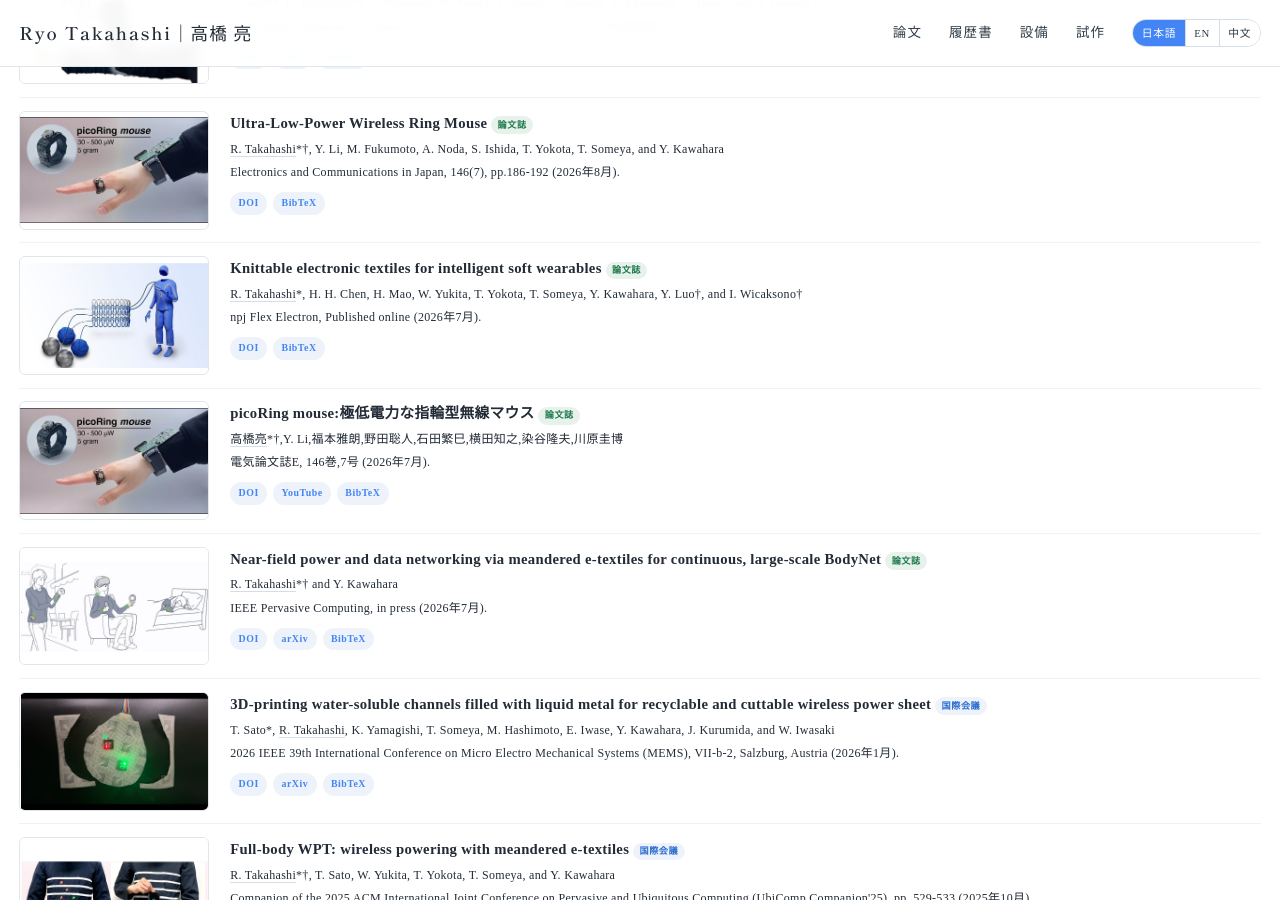
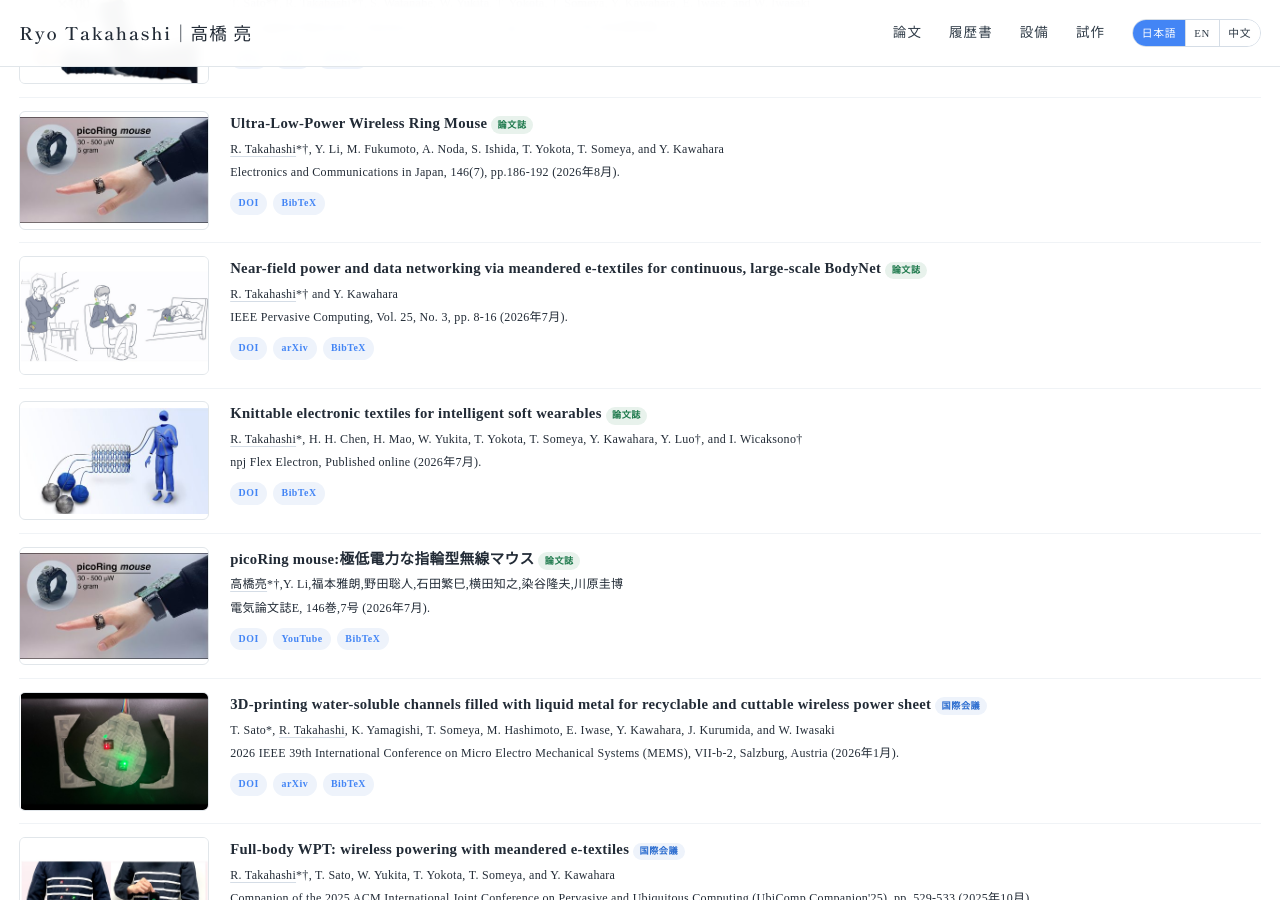
Before and after one commit to takahashiryo/takahashiryo.github.io, a Jekyll site: the page built from _pages/ja.html, in a window 1280 px wide and 900 px high, scrolled down 2548 px. Built offline with Jekyll 4.4.1, drawn with Linux system fonts in a browser that asks for light colours; part of the change alters nothing that is shown; some of the changed text lies outside the part shown.

Commit message:
Pervasive Computing 論文の掲載情報を反映（Vol. 25, No. 3, pp. 8-16）
IEEE Xplore 掲載（2026-07-27）に合わせて in press を巻号ページに置き換え、
BibTeX も Crossref から volume/number/pages 入りで再取得。

Co-Authored-By: Claude Fable 5.1 <noreply@anthropic.com>

```diff
--- a/_data/bibtex.yml
+++ b/_data/bibtex.yml
@@ -99,6 +99,21 @@
     year = {2026},
     month = aug
   }
+"Near-field power and data networking via meandered e-textiles for continuous, large-scale BodyNet": |-
+  @article{Takahashi_2026,
+    title={Near-Field Power and Data Networking via Meandered E-Textiles for Continuous, Large-Scale BodyNet},
+    volume={25},
+    ISSN={1558-2590},
+    url={http://dx.doi.org/10.1109/MPRV.2026.3712563},
+    DOI={10.1109/mprv.2026.3712563},
+    number={3},
+    journal={IEEE Pervasive Computing},
+    publisher={Institute of Electrical and Electronics Engineers (IEEE)},
+    author={Takahashi, Ryo and Kawahara, Yoshihiro},
+    year={2026},
+    month=July,
+    pages={8–16}
+  }
 "Knittable electronic textiles for intelligent soft wearables": |-
   @article{Takahashi_2026,
     title={Knittable electronic textiles for intelligent soft wearables},
@@ -125,18 +140,6 @@
     year={2026},
     month=July,
     pages={186–192}
-  }
-"Near-field power and data networking via meandered e-textiles for continuous, large-scale BodyNet": |-
-  @article{Takahashi_2026,
-    title={Near-Field Power and Data Networking via Meandered E-Textiles for Continuous, Large-Scale BodyNet},
-    ISSN={1558-2590},
-    url={http://dx.doi.org/10.1109/MPRV.2026.3712563},
-    DOI={10.1109/mprv.2026.3712563},
-    journal={IEEE Pervasive Computing},
-    publisher={Institute of Electrical and Electronics Engineers (IEEE)},
-    author={Takahashi, Ryo and Kawahara, Yoshihiro},
-    year={2026},
-    pages={1–9}
   }
 "ヒトの周りでの安全・大面積・W級の服型無線給電ネットワーク": |-
   @article{高橋2026w,
--- a/_data/publications.csv
+++ b/_data/publications.csv
@@ -8,9 +8,9 @@
 "2026","09","","journal","T. Sato*†, R. Takahashi*†, S. Watanabe, W. Yukita, T. Yokota, T. Someya, Y. Kawahara, E. Iwase, and W. Iwasaki","Friction-Based Interconnection of Stretchable Liquid Metal-Based Coil with Rigid Capacitors for Mechanically Durable Wireless Powering Textiles","ACS Applied Materials & Interfaces","Vol. 18, No. 37, pp. 51721-51730","","","https://doi.org/10.1021/acsami.6c06181","","","yes","20260900"
 "2026","08","13","journal","R. Takahashi*†, Y. Li, M. Fukumoto, A. Noda, S. Ishida, T. Yokota, T. Someya, and Y. Kawahara","Ultra-Low-Power Wireless Ring Mouse","Electronics and Communications in Japan","146(7), pp.186-192","","","https://doi.org/10.1002/ecj.70049","10.1002/ecj.70049","","yes","20260813"
 "2026","08","","article","高橋亮*†","無線で給電・通信ができる衣服を実現 多彩なウエアラブルデバイス活用に道","JSTnews","8月号","","","https://www.jst.go.jp/pr/jst-news/backnumber/2026/202608/pdf/2026_08.pdf","","","no","20260800"
+"2026","07","27","journal","R. Takahashi*† and Y. Kawahara","Near-field power and data networking via meandered e-textiles for continuous, large-scale BodyNet","IEEE Pervasive Computing","Vol. 25, No. 3, pp. 8-16","","","https://doi.org/10.1109/MPRV.2026.3712563","10.1109/MPRV.2026.3712563","","yes","20260727"
 "2026","07","09","journal","R. Takahashi*, H. H. Chen, H. Mao, W. Yukita, T. Yokota, T. Someya, Y. Kawahara, Y. Luo†, and I. Wicaksono†","Knittable electronic textiles for intelligent soft wearables","npj Flex Electron","Published online","","","https://www.nature.com/articles/s41528-026-00611-y","10.1038/s41528-026-00611-y","","yes","20260709"
 "2026","07","01","journal","高橋亮*†,Y. Li,福本雅朗,野田聡人,石田繁巳,横田知之,染谷隆夫,川原圭博","picoRing mouse:極低電力な指輪型無線マウス","電気論文誌E","146巻,7号","","","https://www.jstage.jst.go.jp/article/ieejsmas/146/7/146_186/_article/-char/ja","10.1541/ieejsmas.146.186","","yes","20260701"
-"2026","07","","journal","R. Takahashi*† and Y. Kawahara","Near-field power and data networking via meandered e-textiles for continuous, large-scale BodyNet","IEEE Pervasive Computing","in press","","","https://doi.org/10.1109/MPRV.2026.3712563","10.1109/MPRV.2026.3712563","","yes","20260700"
 "2026","07","","article","高橋亮*†","ヒトの周りでの安全・大面積・W級の服型無線給電ネットワーク","月刊EMC","8月号","","","","","","no","20260700"
 "2026","06","","domestic","韓燦教,高橋亮,横田知之,川原圭博","メアンダコイル上の小型移動ロボットの走行中無線給電における給電効率を考慮した探索的経路生成手法","ROBOMECH","1P1-H09","福岡","","","","","no","20260600"
 "2026","06","","domestic","山本英昂,高橋亮,川原圭博","picoRing NFC: 中距離NFCを用いた極低電力なワイヤレススマートリング","ROBOMECH 2026","2A1-R04","福岡","","","","","no","20260600"
```
